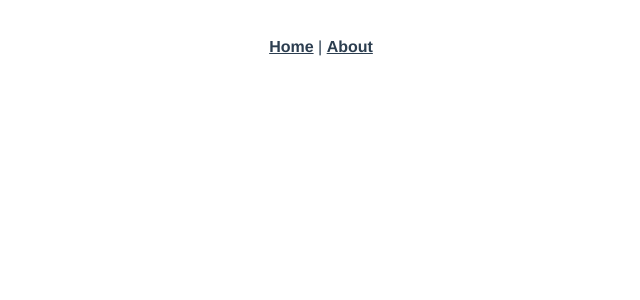
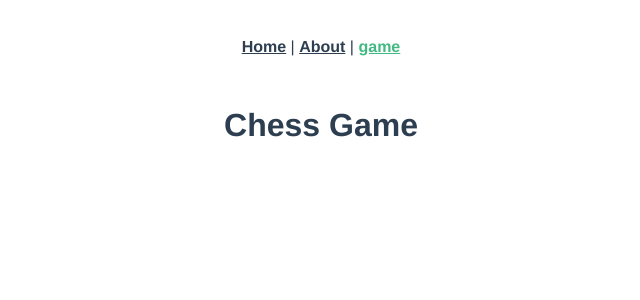
Before and after one commit to coenond/vue-chess, a Vue app: page /game in a window 1280 px wide. Before the commit this address had no page. Shown: the top 300 px of the page, without its empty margins (319-959 px from the left). Built offline with nearby package versions, Linux system fonts and the light colour scheme.

Commit message:
feature: add game view

```diff
--- a/src/App.vue
+++ b/src/App.vue
@@ -1,30 +1,8 @@
 <template>
   <div id="nav">
     <router-link to="/">Home</router-link> |
-    <router-link to="/about">About</router-link>
+    <router-link to="/about">About</router-link> |
+    <router-link to="/game">game</router-link>
   </div>
   <router-view/>
 </template>
-
-<style>
-#app {
-  font-family: Avenir, Helvetica, Arial, sans-serif;
-  -webkit-font-smoothing: antialiased;
-  -moz-osx-font-smoothing: grayscale;
-  text-align: center;
-  color: #2c3e50;
-}
-
-#nav {
-  padding: 30px;
-}
-
-#nav a {
-  font-weight: bold;
-  color: #2c3e50;
-}
-
-#nav a.router-link-exact-active {
-  color: #42b983;
-}
-</style>
--- /dev/null
+++ b/src/assets/style/main.scss
@@ -0,0 +1,20 @@
+#app {
+  font-family: Avenir, Helvetica, Arial, sans-serif;
+  -webkit-font-smoothing: antialiased;
+  -moz-osx-font-smoothing: grayscale;
+  text-align: center;
+  color: #2c3e50;
+}
+
+#nav {
+  padding: 30px;
+}
+
+#nav a {
+  font-weight: bold;
+  color: #2c3e50;
+}
+
+#nav a.router-link-exact-active {
+  color: #42b983;
+}
--- a/src/main.ts
+++ b/src/main.ts
@@ -3,5 +3,6 @@ import App from './App.vue';
 import './registerServiceWorker';
 import router from './router';
 import store from './store';
+import './assets/style/main.scss';
 
 createApp(App).use(store).use(router).mount('#app');
--- a/src/router/index.ts
+++ b/src/router/index.ts
@@ -1,5 +1,7 @@
 import { createRouter, createWebHistory, RouteRecordRaw } from 'vue-router';
 import Home from '../views/Home.vue';
+import About from '../views/About.vue';
+import Game from '../views/Game.vue';
 
 const routes: Array<RouteRecordRaw> = [
   {
@@ -10,10 +12,12 @@ const routes: Array<RouteRecordRaw> = [
   {
     path: '/about',
     name: 'About',
-    // route level code-splitting
-    // this generates a separate chunk (about.[hash].js) for this route
-    // which is lazy-loaded when the route is visited.
-    component: () => import(/* webpackChunkName: "about" */ '../views/About.vue'),
+    component: About,
+  },
+  {
+    path: '/game',
+    name: 'Game',
+    component: Game,
   },
 ];
 
--- /dev/null
+++ b/src/views/Game.vue
@@ -0,0 +1,5 @@
+<template>
+  <div class="game">
+    <h1>Chess Game</h1>
+  </div>
+</template>
```
